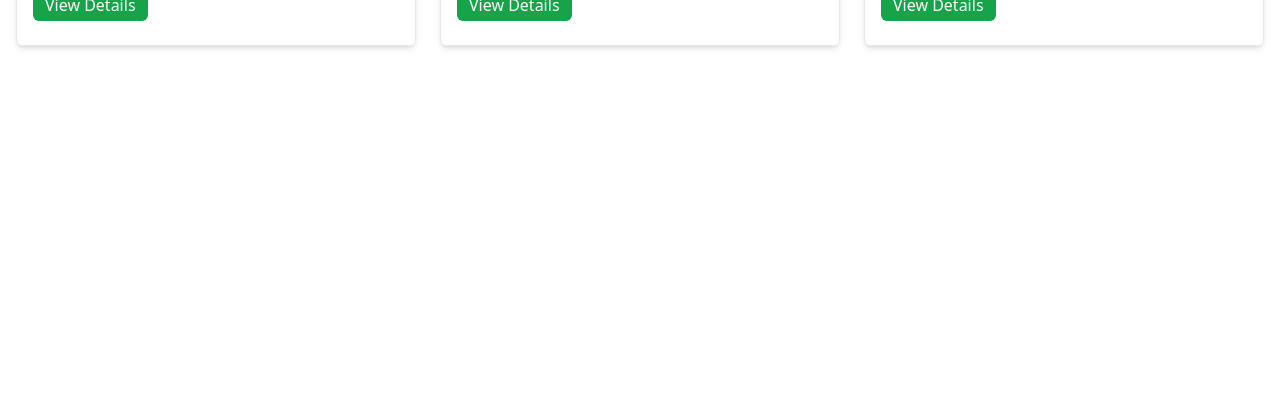
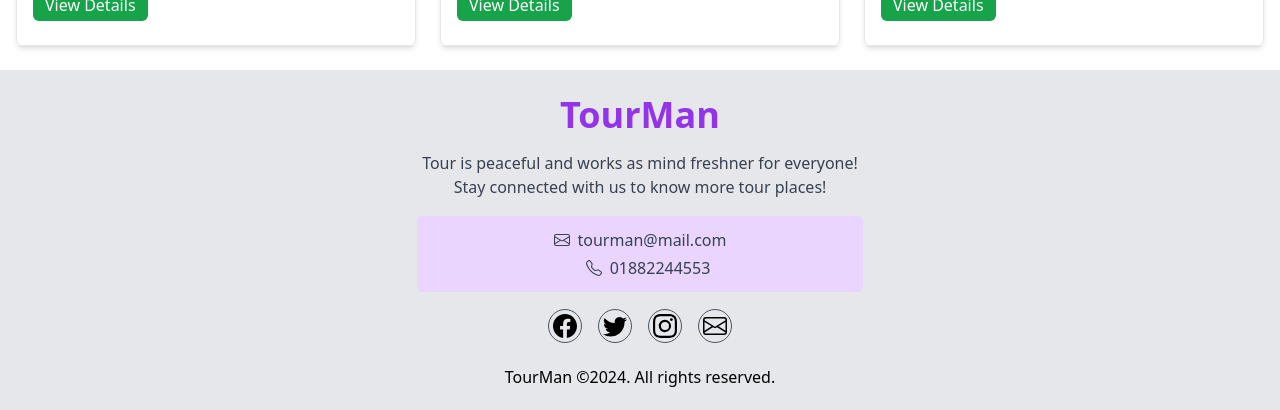
Before and after one commit to rahatfaruk/pha10-tourman-client, a React (Vite) app: page / in a window 1280 px wide. Shown: the part 1703-2113 px from the top of the page. Before the commit the page ends 1773 px from the top, so only its background shows below. Built offline with nearby package versions, Linux system fonts and the light colour scheme; no server answers.

Commit message:
Footer added

```diff
--- a/src/App.jsx
+++ b/src/App.jsx
@@ -2,6 +2,7 @@ import { Outlet } from "react-router-dom";
 import {ToastContainer} from 'react-toastify';
 import 'react-toastify/dist/ReactToastify.css';
 import Navbar from "./comps/Navbar";
+import Footer from "./comps/Footer";
 
 function App() {
   return (
@@ -11,6 +12,7 @@ function App() {
         <div className="flex-1">
           <Outlet />
         </div>
+        <Footer />
       </div>
 
       <ToastContainer position="top-center" theme="colored" />
--- /dev/null
+++ b/src/comps/Footer.jsx
@@ -0,0 +1,27 @@
+import { Envelope, Facebook, Instagram, Telephone, Twitter } from "react-bootstrap-icons";
+
+function Footer() {
+  return (
+    <footer className=" bg-gray-200 border-t px-4">
+      <div className="max-w-md text-center py-6 mx-auto">
+        <h2 className="mb-4 text-3xl md:text-4xl text-center font-semibold text-purple-600">TourMan</h2>
+        <p className="text-gray-700 mb-4">Tour is peaceful and works as mind freshner for everyone! Stay connected with us to know more tour places!</p>
+
+        <div className="space-x-4 text-gray-700 border bg-purple-200 p-3 rounded-md">
+          <p className="flex justify-center items-center gap-2 mb-1"><Envelope /> tourman@mail.com</p>
+          <p className="flex justify-center items-center gap-2"><Telephone /> 01882244553</p>
+        </div>
+
+        <ul className="flex gap-4 justify-center my-4">
+          <li><a href="#" className="inline-block p-1 border border-gray-600 rounded-full text-2xl hover:opacity-75"> <Facebook /> </a></li>
+          <li><a href="#" className="inline-block p-1 border border-gray-600 rounded-full text-2xl hover:opacity-75"> <Twitter /> </a></li>
+          <li><a href="#" className="inline-block p-1 border border-gray-600 rounded-full text-2xl hover:opacity-75"> <Instagram /> </a></li>
+          <li><a href="#" className="inline-block p-1 border border-gray-600 rounded-full text-2xl hover:opacity-75"> <Envelope /> </a></li>
+        </ul>
+        <p className="">TourMan &copy;2024. All rights reserved.</p>
+      </div>
+    </footer>
+  );
+}
+
+export default Footer;
```
